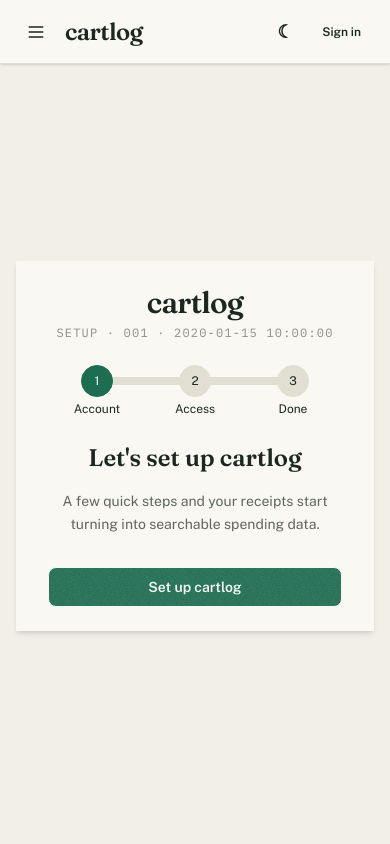
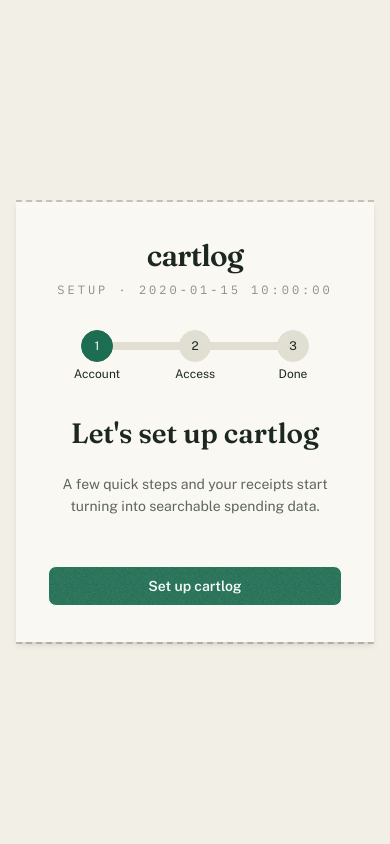
Before and after one commit to natelandau/cartlog, a Python web app: template src/cartlog/web/templates/auth/setup.html in a window 390 px wide. Run offline with Jinja, Linux system fonts and the light colour scheme; the template is opened without the code that fills it: most values are stand-ins (such as "Sample title", 1, 10 or a date in 2020); style sheets or scripts are compiled from the project's sources.

Commit message:
feat(web): focus setup wizard, refine onboarding and account menu
Rebuild the navbar account control as a daisyUI dropdown whose entries are
full-width menu items; sign-out stays a POST via a hidden companion form, and
an Account settings entry is added. Hide the app chrome during the first-run
setup wizard so it reads as a focused full-screen flow, drop the decorative
"001" from the receipt meta line, remove the iPhone-shortcut card from the
final step, and open up the spacing and type scale across every wizard step.

Also restore the dashed receipt tear edges on the setup, login, change-password,
and account pages: they were drawn with the daisyUI v4 --bc color variable,
which no longer exists in v5, so the perforation rendered transparent.

```diff
--- a/src/cartlog/web/templates/auth/account.html
+++ b/src/cartlog/web/templates/auth/account.html
@@ -147,7 +147,7 @@
 
   .tape-tear {
     height: 0;
-    border-top: 2px dashed oklch(var(--bc) / 0.2);
+    border-top: 2px dashed color-mix(in oklab, var(--color-base-content) 22%, transparent);
     margin: 0;
   }
 
--- a/src/cartlog/web/templates/auth/change_password.html
+++ b/src/cartlog/web/templates/auth/change_password.html
@@ -111,7 +111,7 @@
 
   .tape-tear {
     height: 0;
-    border-top: 2px dashed oklch(var(--bc) / 0.2);
+    border-top: 2px dashed color-mix(in oklab, var(--color-base-content) 22%, transparent);
     margin: 0;
   }
 
--- a/src/cartlog/web/templates/auth/login.html
+++ b/src/cartlog/web/templates/auth/login.html
@@ -105,7 +105,7 @@
   /* The tear edge is a dashed border that reads as a perforation cut line */
   .tape-tear {
     height: 0;
-    border-top: 2px dashed oklch(var(--bc) / 0.2);
+    border-top: 2px dashed color-mix(in oklab, var(--color-base-content) 22%, transparent);
     margin: 0;
   }
 
--- a/src/cartlog/web/templates/auth/setup.html
+++ b/src/cartlog/web/templates/auth/setup.html
@@ -1,5 +1,9 @@
 {% extends "base.html" %}
 {% block title %}Set up cartlog{% endblock %}
+
+{# First-run setup is a focused, full-screen flow: hide the app chrome so only the wizard shows. #}
+{% block navbar %}{% endblock %}
+{% block main_class %}min-h-screen{% endblock %}
 
 {% block content %}
 {#
@@ -8,26 +12,26 @@
   Steps advance via htmx swaps into #setup-step -- no full-page reloads.
   One orchestrated print-in on load, gated behind prefers-reduced-motion.
 #}
-<div class="flex min-h-[calc(100vh-8rem)] items-center justify-center py-8">
+<div class="flex min-h-screen items-center justify-center px-4 py-8">
   <div class="tape-card mx-auto w-full max-w-md" role="main" aria-label="cartlog setup wizard">
 
     {# Dashed tear edge -- top #}
     <div class="tape-tear" aria-hidden="true"></div>
 
-    <div class="tape-body bg-base-100 px-8 py-6 shadow-md">
+    <div class="tape-body bg-base-100 px-8 py-9 shadow-md sm:px-10">
 
       {# Receipt header: wordmark + meta line #}
-      <div class="tape-header mb-5 text-center">
+      <div class="tape-header mb-7 text-center">
         <p class="font-display text-3xl font-semibold tracking-tight text-base-content">
           cartlog
         </p>
-        <p class="mt-1 font-mono text-xs tracking-widest text-base-content/50 uppercase">
-          SETUP &middot; 001 &middot; {{ today }}
+        <p class="mt-2 font-mono text-xs tracking-[0.25em] text-base-content/50 uppercase">
+          SETUP &middot; {{ today }}
         </p>
       </div>
 
       {# daisyUI steps indicator: 3 meaningful steps + launchpad #}
-      <div class="mb-6" aria-label="Setup progress">
+      <div class="mb-8" aria-label="Setup progress">
         <ul class="steps steps-horizontal w-full text-xs" id="setup-steps-bar">
           <li class="step step-primary" id="step-indicator-account">Account</li>
           <li class="step" id="step-indicator-access">Access</li>
@@ -38,15 +42,15 @@
       {# Step panel: htmx swaps into this target #}
       <div id="setup-step">
         {# Welcome panel: brief thesis + single action #}
-        <div class="space-y-4 text-center">
-          <h1 class="font-display text-2xl font-semibold leading-snug text-base-content">
+        <div class="space-y-5 text-center">
+          <h1 class="font-display text-[1.75rem] font-semibold leading-snug text-base-content">
             Let's set up cartlog
           </h1>
-          <p class="text-sm text-base-content/70 leading-relaxed">
+          <p class="mx-auto max-w-xs text-sm leading-relaxed text-base-content/70">
             A few quick steps and your receipts start turning into searchable spending data.
           </p>
           <button
-            class="btn btn-primary btn-block mt-4"
+            class="btn btn-primary btn-block mt-7"
             hx-get="/setup/step/account"
             hx-target="#setup-step"
             hx-swap="innerHTML"
@@ -81,7 +85,7 @@
   /* The tear edge reads as a perforation cut line */
   .tape-tear {
     height: 0;
-    border-top: 2px dashed oklch(var(--bc) / 0.2);
+    border-top: 2px dashed color-mix(in oklab, var(--color-base-content) 22%, transparent);
     margin: 0;
   }
 
--- a/src/cartlog/web/templates/base.html
+++ b/src/cartlog/web/templates/base.html
@@ -28,6 +28,8 @@
     <script src="/static/htmx.min.js" defer></script>
   </head>
   <body class="min-h-screen bg-base-200 text-base-content" hx-headers='{"x-csrf-token": "{{ csrf_token }}"}'>
+    {# navbar is a block so focused flows (e.g. the first-run setup wizard) can blank it out. #}
+    {% block navbar %}
     <header class="navbar sticky top-0 z-20 gap-2 border-b border-base-300 bg-base-100/95 px-4 shadow-sm backdrop-blur">
       <div class="navbar-start">
         <div class="dropdown lg:hidden">
@@ -49,29 +51,33 @@
           <span class="swap-on text-lg" aria-hidden="true">☀</span>
         </label>
         {% if current_user %}
-        {# Dropdown lets the username and sign-out fit compactly without a permanent button bar. #}
+        {# daisyUI dropdown menu: a role=button trigger and full-width menu items. Sign-out
+           stays a POST so a prefetch or link crawl cannot trigger it; the menu item is a submit
+           button bound by `form=` to the hidden logout form below, which carries the CSRF token.
+           Keeping the form out of the <ul> lets the entry render as a clean full-width item. #}
         <div class="dropdown dropdown-end">
-          <button tabindex="0" class="btn btn-ghost btn-sm gap-1 normal-case" aria-label="User menu">
+          <div tabindex="0" role="button" class="btn btn-ghost btn-sm gap-1 normal-case" aria-label="Account menu">
             <span class="max-w-[8rem] truncate font-medium">{{ current_user.username }}</span>
             <svg xmlns="http://www.w3.org/2000/svg" class="h-4 w-4 opacity-60" fill="none" viewBox="0 0 24 24" stroke="currentColor"><path stroke-linecap="round" stroke-linejoin="round" stroke-width="2" d="M19 9l-7 7-7-7" /></svg>
-          </button>
-          <ul tabindex="0" class="dropdown-content menu z-30 mt-2 w-40 rounded-box bg-base-100 p-1 shadow-lg">
-            <li>
-              {# POST form so sign-out cannot be triggered by a prefetch or link crawl. The
-                 CSRF token is submitted via the hidden csrf_token form field below. #}
-              <form method="post" action="/logout" class="p-0">
-                <input type="hidden" name="csrf_token" value="{{ csrf_token }}" />
-                <button type="submit" class="btn btn-ghost btn-sm w-full justify-start font-normal">Sign out</button>
-              </form>
+          </div>
+          <ul tabindex="0" class="dropdown-content menu menu-sm z-30 mt-2 w-56 gap-0.5 rounded-box border border-base-300 bg-base-100 p-2 shadow-lg">
+            <li class="menu-title px-2 pt-1 pb-2 text-xs font-normal text-base-content/50">
+              Signed in as <span class="font-medium text-base-content/80">{{ current_user.username }}</span>
             </li>
+            <li><a href="/account">Account settings</a></li>
+            <li><button type="submit" form="logout-form" class="text-error">Sign out</button></li>
           </ul>
         </div>
+        <form id="logout-form" method="post" action="/logout" class="hidden">
+          <input type="hidden" name="csrf_token" value="{{ csrf_token }}" />
+        </form>
         {% else %}
         <a href="/login" class="btn btn-ghost btn-sm">Sign in</a>
         {% endif %}
       </div>
     </header>
-    <main class="mx-auto w-full max-w-6xl px-4 py-6">{% block content %}{% endblock %}</main>
+    {% endblock %}
+    <main class="{% block main_class %}mx-auto w-full max-w-6xl px-4 py-6{% endblock %}">{% block content %}{% endblock %}</main>
     <script>
       // htmx 2.x does not swap non-2xx responses by default. Opt specific panels into
       // swapping 422 re-renders so validation errors display inline without a full page reload.
```
Also changed, not shown: src/cartlog/web/templates/auth/_setup_access.html (+15 -15 lines), src/cartlog/web/templates/auth/_setup_account.html (+6 -6 lines), src/cartlog/web/templates/auth/_setup_done.html (+20 -30 lines).
